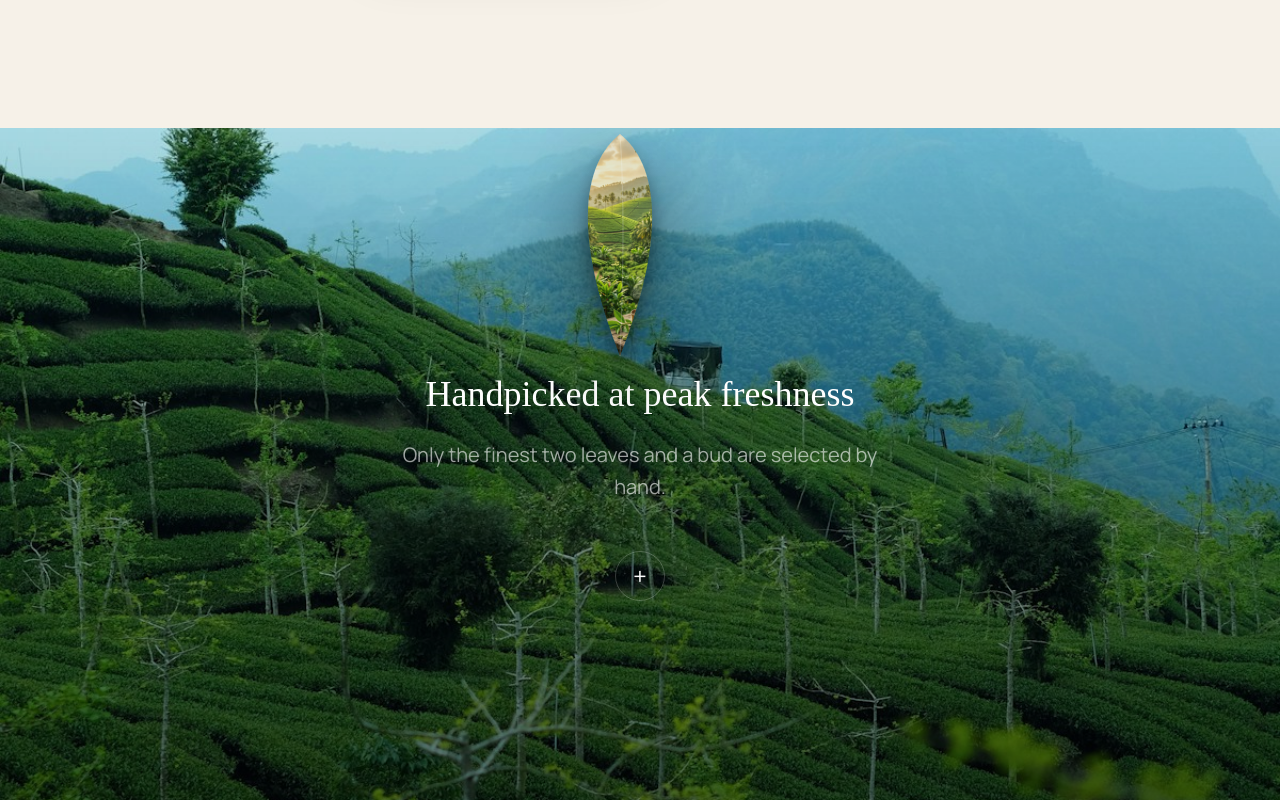
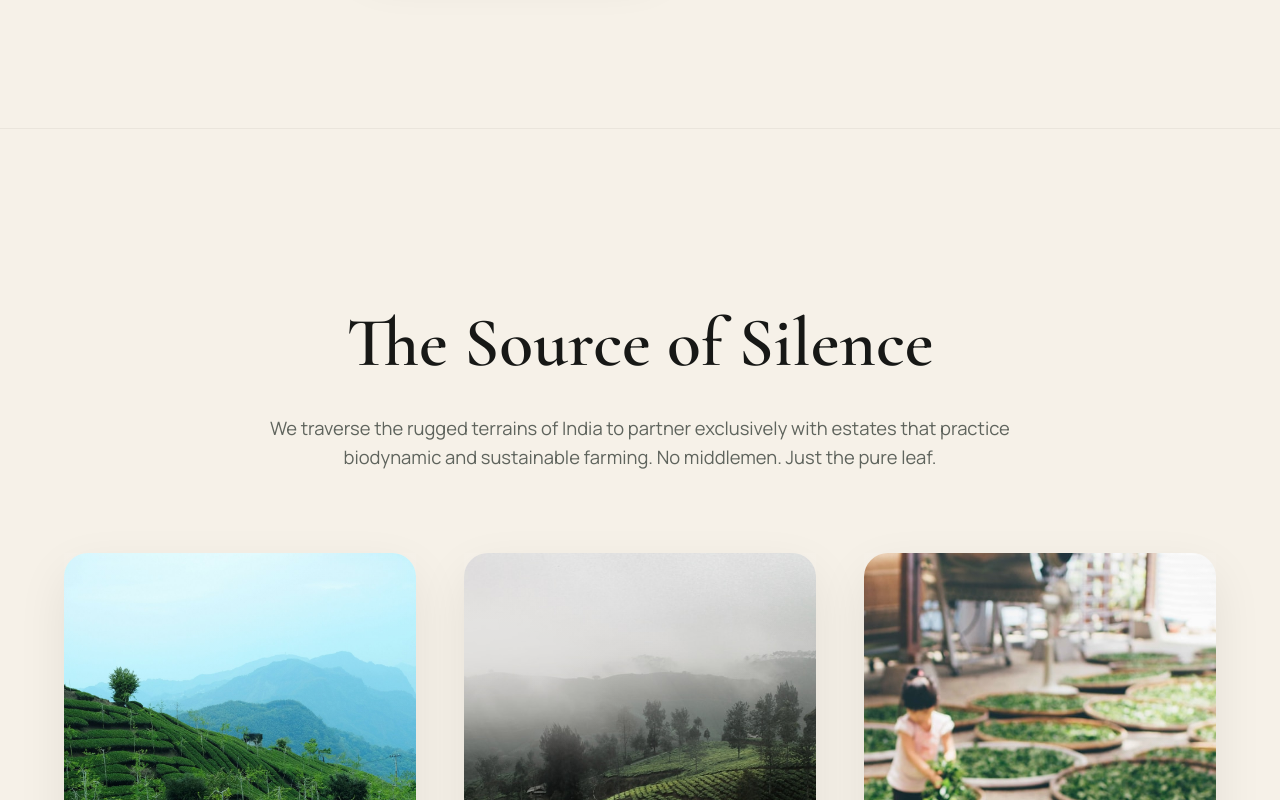
Before and after one commit to rishabhrai2004/tea-craft, a React (Vite) app: page / in a window 1280 px wide. Shown: the part 2120-2920 px from the top of the page. Built offline with nearby package versions, Linux system fonts and the light colour scheme; no server answers.

Commit message:
feat: polish Tea Craft experience and update layout components

```diff
--- a/src/App.jsx
+++ b/src/App.jsx
@@ -9,8 +9,9 @@ import SearchDrawer from './components/SearchDrawer';
 import LoginDrawer from './components/LoginDrawer';
 import Hero from './components/Hero';
 import BrandStory from './components/BrandStory';
-import JourneyMaster from './components/JourneyMaster';
+import Sourcing from './components/Sourcing';
 import ProductDiscovery from './components/ProductDiscovery';
+import Experience from './components/Experience';
 import Gifting from './components/Gifting';
 import SocialProof from './components/SocialProof';
 import Newsletter from './components/Newsletter';
@@ -95,8 +96,9 @@ function App() {
         <main>
           <Hero />
           <BrandStory />
-          <JourneyMaster />
+          <Sourcing />
           <ProductDiscovery />
+          <Experience />
           <Gifting />
           <SocialProof />
           <Newsletter />
```
